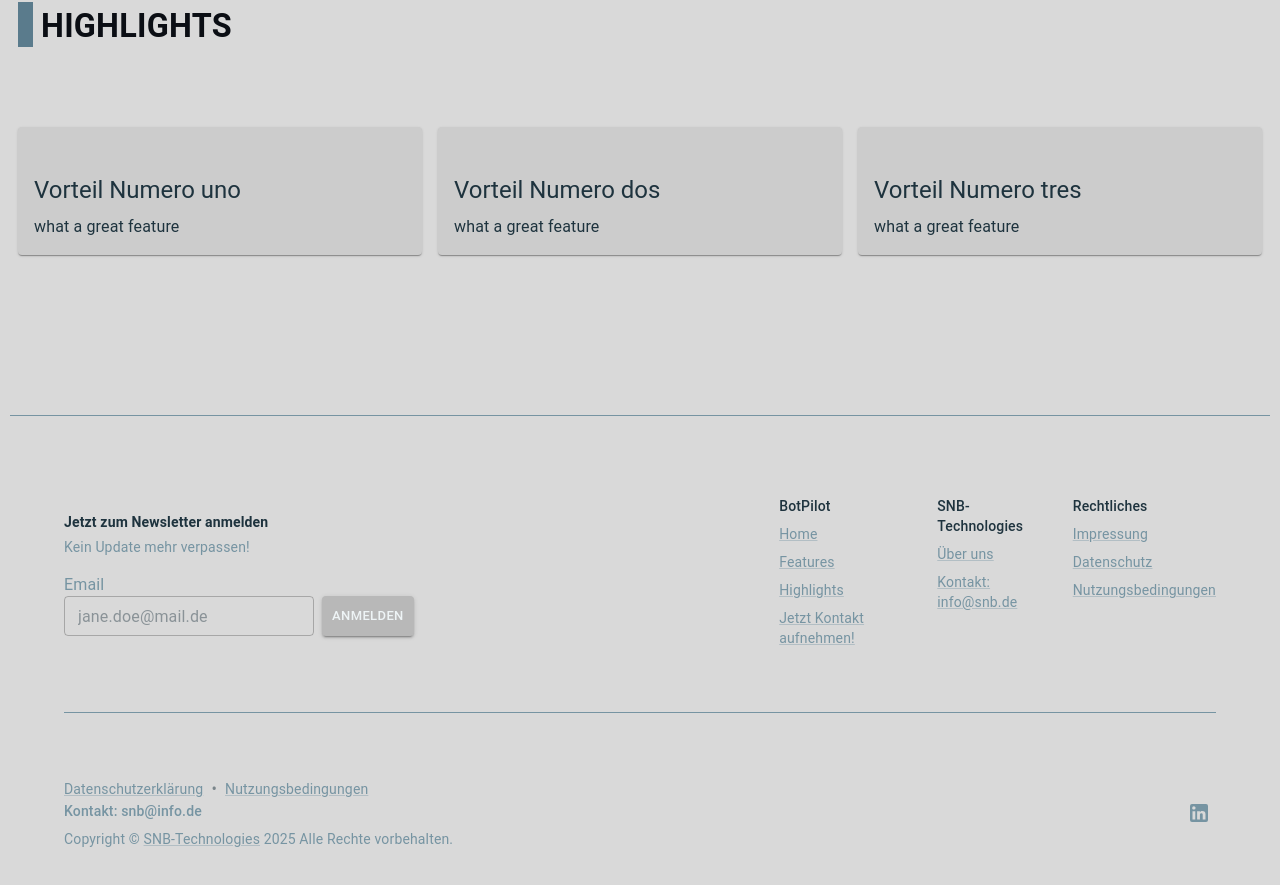
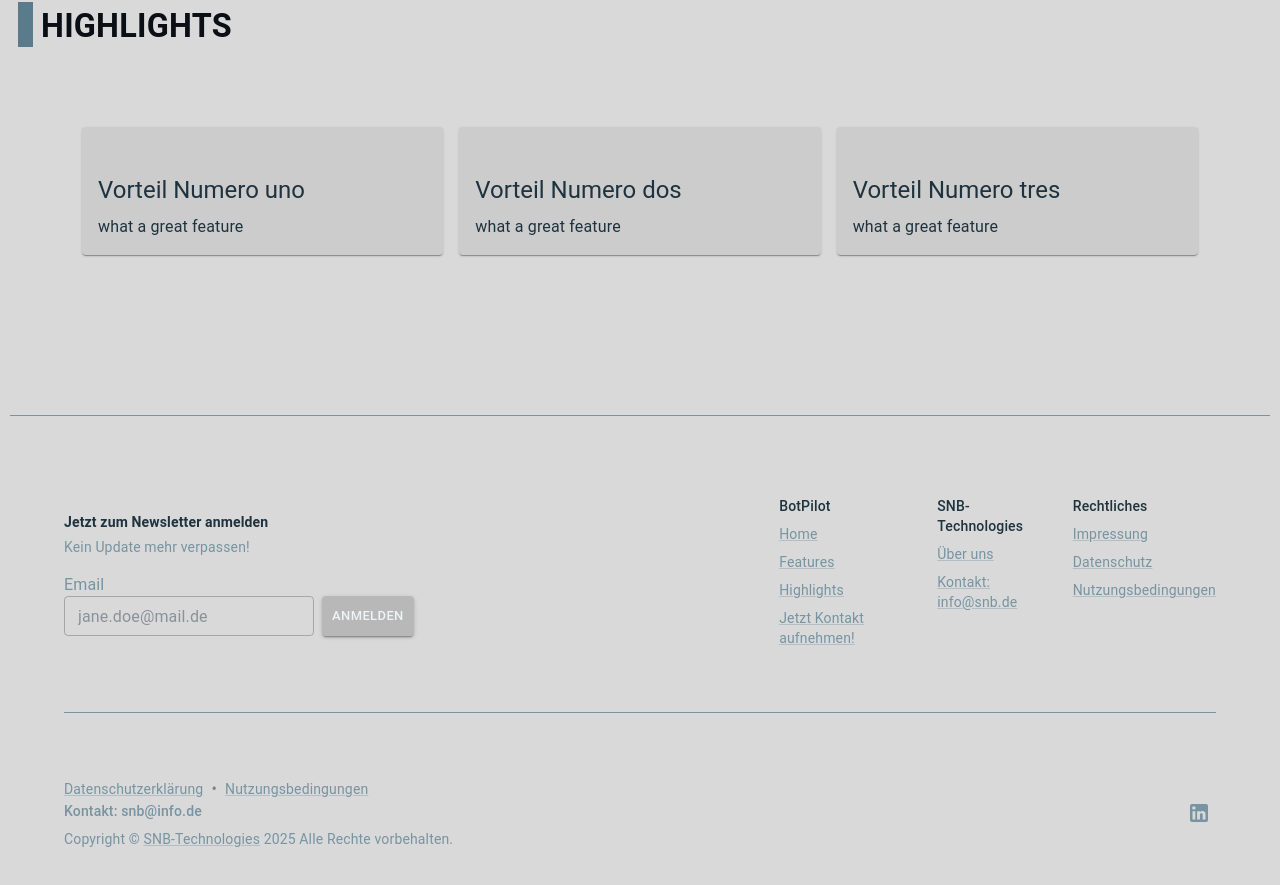
Before and after one commit to normanboettcher/bot-pilot-landing, a React (Vite) app: page / in a window 1280 px wide. Shown: the part 2375-3260 px from the top of the page. Built offline with nearby package versions, Linux system fonts and the light colour scheme; some icons are missing.

Commit message:
[normanboettcher/bot-pilot-landing#29] Changed - padding for highlights card

```diff
--- a/src/components/advantages/v2/HighlightsV2.tsx
+++ b/src/components/advantages/v2/HighlightsV2.tsx
@@ -10,7 +10,9 @@ const HighlightsV2 = () => {
   function highlightV2() {
     return (
       <Box>
-        <Grid container spacing={2}>
+        <Grid container spacing={2} justifyContent={'center'} px={{
+          md: 8
+        }}>
           {features.map((advantage, index) => (
             <Grid size={{ xs: 12, sm: 8, md: 4 }}>
               <HighlightsCard key={index} highlight={advantage} />
```
